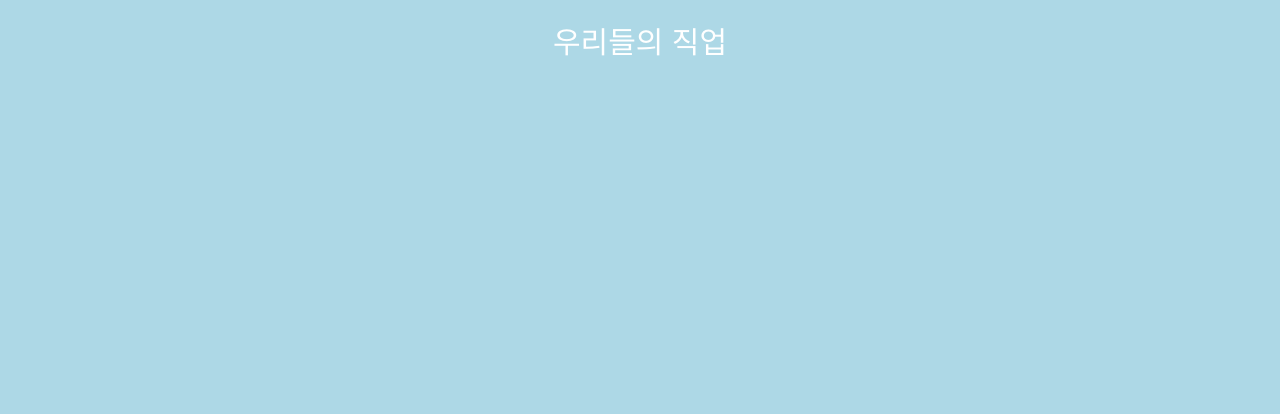
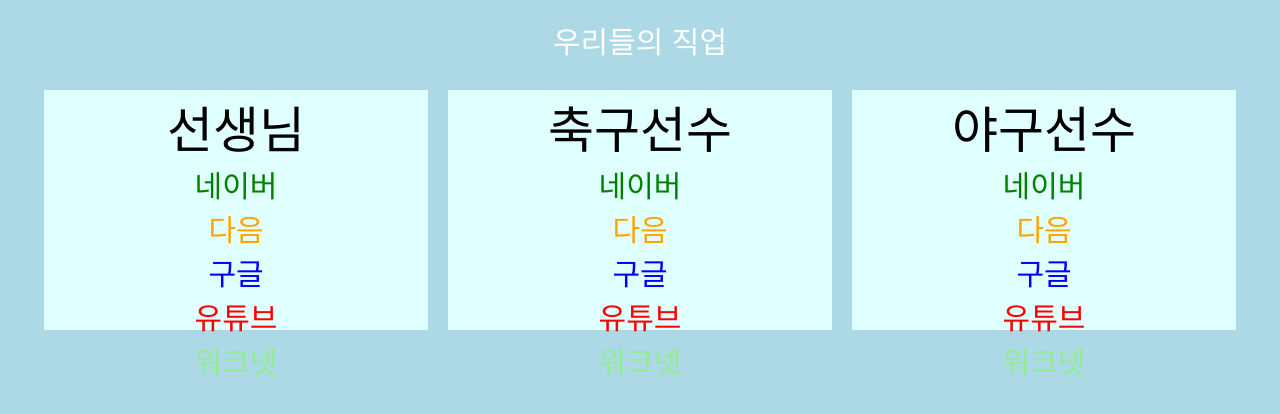
Before and after one commit to happyeveryone96/UZik_rewriting, a React (Create React App) app in the folder uzik/: page / in a window 1280 px wide. Shown: the top 414 px of the page. Built offline with nearby package versions, Linux system fonts and the light colour scheme.

Commit message:
feat: 직업카드 추가

```diff
--- a/uzik/src/App.scss
+++ b/uzik/src/App.scss
@@ -1,4 +1,8 @@
 .App {
   height: 100vh;
   background-color: lightblue;
+  &-job {
+    display: flex;
+    justify-content: center;
+  }
 }
--- a/uzik/src/App.tsx
+++ b/uzik/src/App.tsx
@@ -1,14 +1,26 @@
+// LIBRARY
 import React from 'react';
-import logo from './logo.svg';
+
+// STYLE
 import './App.scss';
 
 // COMPONENTS
 import Header from './components/Header'
+import JobCard from './components/JobCard'
 
 function App() {
+  const firstJob: string = '선생님'
+  const secondJob: string = '축구선수'
+  const thirdJob: string = '야구선수'
+
   return (
     <div className='App'>
       <Header/>
+      <div className="App-job">
+      <JobCard props={firstJob} />
+      <JobCard props={secondJob} />
+      <JobCard props={thirdJob} />
+      </div>
     </div>
   );
 }
--- /dev/null
+++ b/uzik/src/components/JobCard/index.scss
@@ -0,0 +1,32 @@
+.job {
+  background-color: lightcyan;
+  margin: 10px;
+  width: 30vw;
+  height: 30vh;
+  display: flex;
+  text-align: center;
+  align-items: center;
+  flex-direction: column;
+  &-search {
+    text-decoration: none;
+    font-size: 30px;
+  }
+  &-name {
+    font-size: 50px;
+  }
+  &-naver {
+    color: green;
+  }
+  &-daum {
+    color: orange;
+  }
+  &-google {
+    color: blue;
+  }
+  &-youtube {
+    color: red;
+  }
+  &-worknet {
+    color: lightgreen;
+  }
+}
--- /dev/null
+++ b/uzik/src/components/JobCard/index.tsx
@@ -0,0 +1,23 @@
+// LIBRARY
+import React from 'react';
+
+// STYLE
+import './index.scss'
+
+
+const JobCard = (props: any): React.ReactElement => {
+  const jobName: string = props.props;
+
+  return (
+    <div className="job">
+      <div className="job-name">{jobName}</div>
+      <a href={`https://search.naver.com/search.naver?query=+${jobName}`} target="_blank" className="job-naver job-search">네이버</a>
+      <a href={`https://search.daum.net/search?q=${jobName}`} target="_blank" className="job-daum job-search">다음</a>
+      <a href={`https://www.google.com/search?q=${jobName}`} target="_blank" className="job-google job-search">구글</a>
+      <a href={`https://www.youtube.com/results?search_query=${jobName}`} target="_blank" className="job-youtube job-search">유튜브</a>
+      <a href={`https://www.work.go.kr/wnSearch/unifSrch.do?topQuery=${jobName}`} target="_blank" className="job-worknet job-search">워크넷</a>
+    </div>
+  )
+}
+
+export default JobCard;
```
